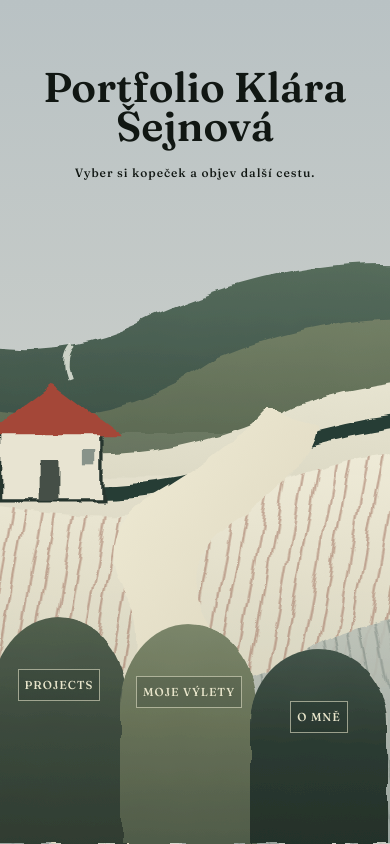
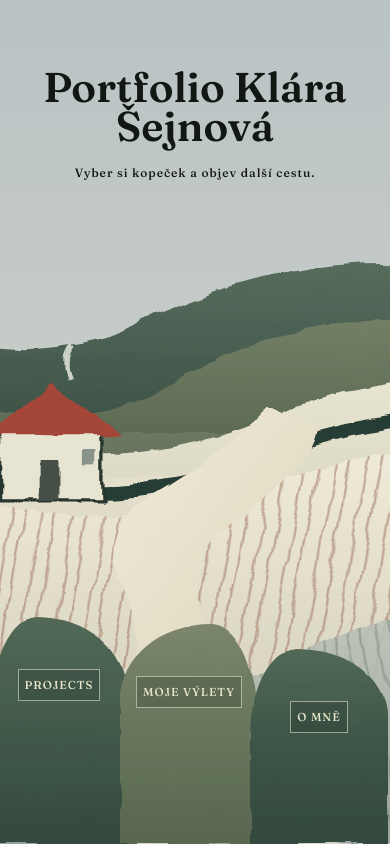
Before and after one commit to KlaraSejnova/React_projects, a React (Create React App) app in the folder portfolio/: page / in a window 390 px wide. Built offline with nearby package versions, Linux system fonts and the light colour scheme; no server answers.

Commit message:
mobil a target

```diff
--- a/portfolio/src/App.css
+++ b/portfolio/src/App.css
@@ -334,23 +334,23 @@
 }
 
 .hill-projects {
-  --hill-light: #52604e;
-  --hill-color: #3c4a3d;
-  --hill-dark: #2f3c31;
+  --hill-light: #526957;
+  --hill-color: #435a4b;
+  --hill-dark: #33493e;
   min-height: clamp(170px, 25vw, 270px);
 }
 
 .hill-trips {
   --hill-light: #7b866a;
-  --hill-color: #667056;
-  --hill-dark: #4f5b49;
+  --hill-color: #68765c;
+  --hill-dark: #596750;
   min-height: clamp(220px, 34vw, 360px);
 }
 
 .hill-contact {
-  --hill-light: #435449;
-  --hill-color: #2c3b32;
-  --hill-dark: #243129;
+  --hill-light: #526957;
+  --hill-color: #3d5547;
+  --hill-dark: #33493e;
   min-height: clamp(190px, 29vw, 315px);
 }
 
@@ -531,8 +531,12 @@
     width: auto;
     min-height: 0;
     margin-inline: -1%;
+    border-radius: 34% 66% 0 0 / 44% 34% 0 0;
     padding-inline: 3px;
     writing-mode: horizontal-tb;
+  }
+  .landscape-hill:nth-child(2) {
+    border-radius: 66% 34% 0 0 / 34% 44% 0 0;
   }
   .hill-projects {
     min-height: 175px;
--- a/portfolio/src/App.tsx
+++ b/portfolio/src/App.tsx
@@ -38,7 +38,7 @@ function App() {
           <filter id="watercolor" x="-8%" y="-8%" width="116%" height="116%">
             <feTurbulence
               type="fractalNoise"
-              baseFrequency=".026"
+              baseFrequency=".016"
               numOctaves="3"
               seed="8"
               result="paper"
--- /dev/null
+++ b/portfolio/src/styles.d.ts
@@ -0,0 +1,4 @@
+declare module "*.css" {
+	const stylesheet: string;
+	export default stylesheet;
+}
```
Also changed, not shown: portfolio/tsconfig.json (+4 -9 lines).
